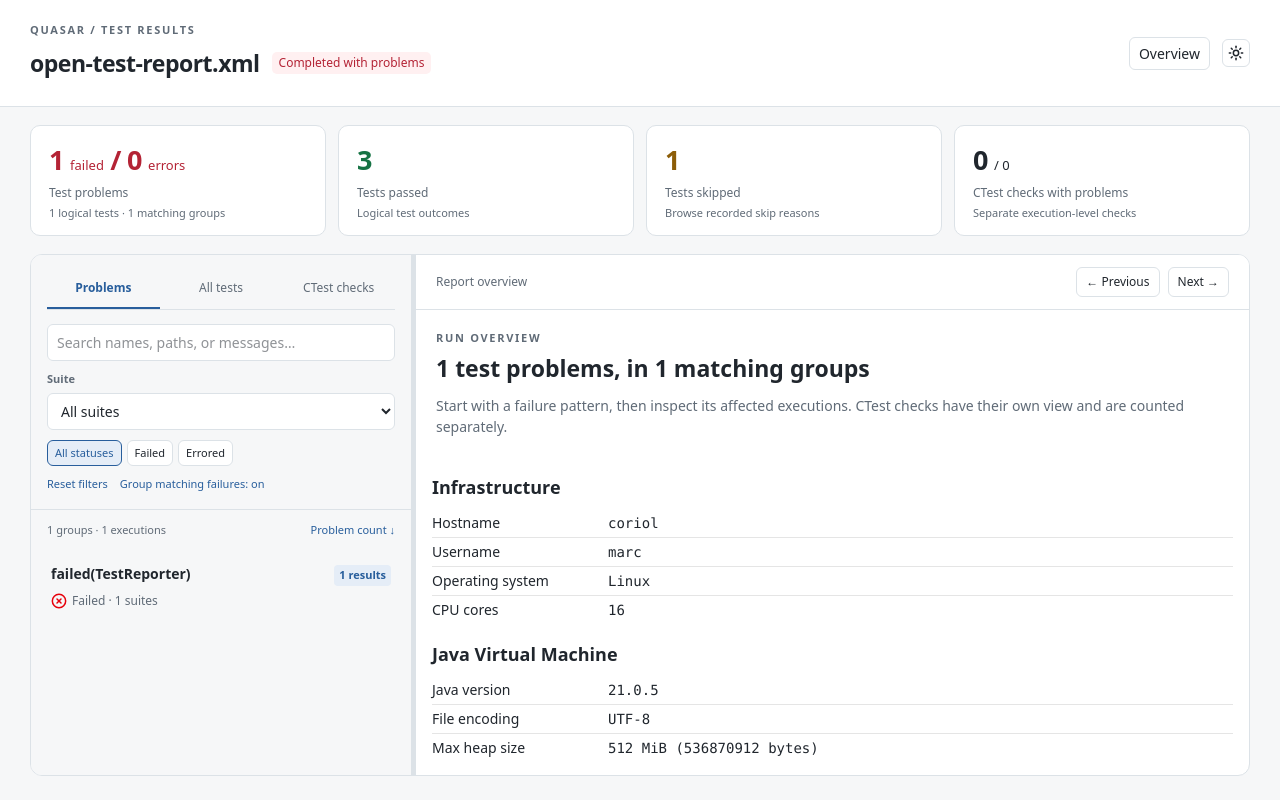
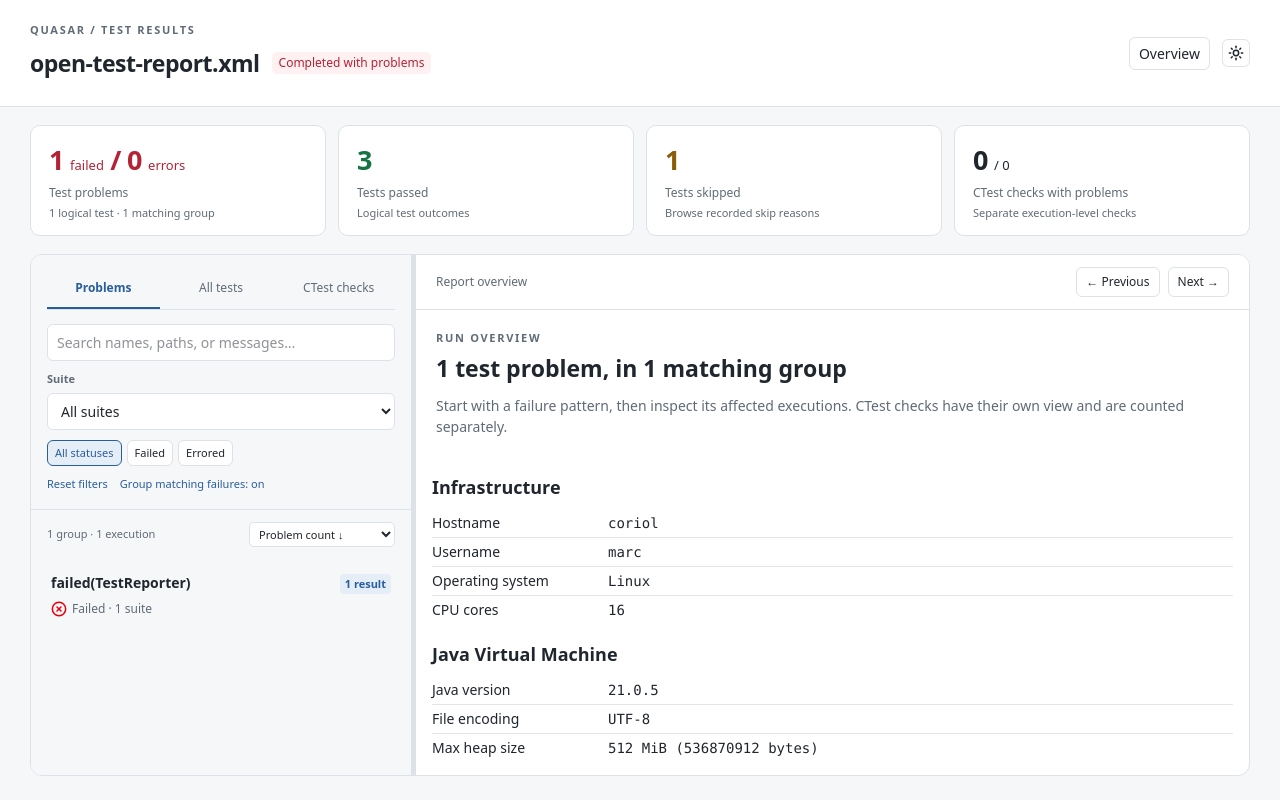
Before and after one commit to bureau14/qdb-test-report-buildkite-plugin, a Vue app in the folder ui/report-ui/: page / in a window 1280 px wide. Built offline with nearby package versions, Linux system fonts and the light colour scheme; what vue-easy-lightbox would draw is missing.

Commit message:
Refine report filtering and diagnostic navigation

```diff
--- a/ui/report-ui/src/components/ReportPresentation.vue
+++ b/ui/report-ui/src/components/ReportPresentation.vue
@@ -23,10 +23,11 @@ import {
   isProblem,
   relatedResults,
   reportIdentity,
-  safeReportUrl
+  safeReportUrl,
+  sortResultGroups
 } from "./common/report-presentation.ts";
 import type {
-  ReportResult, ResultFilter, ResultGroup, ResultScope} from
+  ReportResult, ResultFilter, ResultGroup, ResultScope, ResultSort} from
   "./common/report-presentation.ts";
 import Selection from "./common/Selection.ts";
 import TestExecution from "./common/TestExecution.ts";
@@ -55,7 +56,7 @@ performance.measure("report-initial-selection",
 const filter = reactive<ResultFilter>(
     {scope : "problems", search : "", suite : "", status : ""});
 const grouped = ref(true);
-const sortByName = ref(false);
+const sortMode = ref<ResultSort>("problems");
 const limit = ref(100);
 const showDetails = ref(false);
 const detailsPane = ref<HTMLElement>();
@@ -79,11 +80,8 @@ const filtered = computed(() => filterResults(results, filter));
 const groupedView =
     computed(() => filter.scope === "problems" && grouped.value);
 const rows = computed(
-    () => groupResults(filtered.value, groupedView.value)
-              .sort((a, b) => sortByName.value
-                                  ? a.name.localeCompare(b.name)
-                                  : b.results.length - a.results.length ||
-                                        a.name.localeCompare(b.name)));
+    () => sortResultGroups(groupResults(filtered.value, groupedView.value),
+                           sortMode.value));
 const suites = [
   ...new Set(results.filter((result) => !result.ctest)
                  .map((result) => result.source?.suite)
@@ -163,7 +161,7 @@ function selectResult(result: ReportResult) {
   openDetails();
 }
 function selectGroup(group: ResultGroup) {
-  if (!groupedView.value) {
+  if (!groupedView.value || group.results.length === 1) {
     selectResult(group.results[0]);
     return;
   }
@@ -207,7 +205,7 @@ function restoreHash() {
   if (params.has("group") && result) {
     const group = groups.find(
         (group) => group.results.some((item) => item.key === result.key));
-    if (group) {
+    if (group && group.results.length > 1) {
       selectedGroup.value = group;
       selection.value = undefined;
       openDetails();
@@ -238,6 +236,10 @@ function resize(event: PointerEvent) {
                   (workspace.value?.getBoundingClientRect().left || 0));
 }
 watch(filter, () => { limit.value = 100; });
+watch(groupedView, (active) => {
+  if (!active && sortMode.value === "problems")
+    sortMode.value = "status";
+});
 onMounted(() => {
   restoreHash();
   window.addEventListener("popstate", restoreHash);
@@ -267,10 +269,10 @@ onBeforeUnmount(() => {
       <div class="presentation-actions"><button type="button" class="report-button" @click="selectOverview">Overview</button><DarkModeSwitch /></div>
     </header>
     <section class="presentation-summary" aria-label="Logical test outcomes and separate CTest checks">
-      <button type="button" class="summary-card" @click="setScope('problems')"><strong class="failed-count">{{ formatCount(logicalCounts.FAILED || 0) }} <small>failed</small> / {{ formatCount(logicalCounts.ERRORED || 0) }} <small>errors</small></strong><span>Test problems</span><small>{{ formatCount(testProblemCount) }} logical tests · {{ groups.length }} matching groups</small></button>
+      <button type="button" class="summary-card" @click="setScope('problems')"><strong class="failed-count">{{ formatCount(logicalCounts.FAILED || 0) }} <small>failed</small> / {{ formatCount(logicalCounts.ERRORED || 0) }} <small>{{ logicalCounts.ERRORED === 1 ? 'error' : 'errors' }}</small></strong><span>Test problems</span><small>{{ formatCount(testProblemCount) }} logical {{ testProblemCount === 1 ? 'test' : 'tests' }} · {{ groups.length }} matching {{ groups.length === 1 ? 'group' : 'groups' }}</small></button>
       <button type="button" class="summary-card" @click="setScope('tests', 'SUCCESSFUL')"><strong class="passed-count">{{ formatCount(logicalCounts.SUCCESSFUL || 0) }}</strong><span>Tests passed</span><small>Logical test outcomes</small></button>
       <button type="button" class="summary-card" @click="setScope('tests', 'SKIPPED')"><strong class="skipped-count">{{ formatCount(logicalCounts.SKIPPED || 0) }}</strong><span>Tests skipped</span><small>Browse recorded skip reasons</small></button>
-      <button type="button" class="summary-card" @click="setScope('ctest')"><strong>{{ formatCount(ctestProblemCount) }} <small>/ {{ formatCount(ctestCount) }}</small></strong><span>CTest checks with problems</span><small>Separate execution-level checks</small></button>
+      <button type="button" class="summary-card" @click="setScope('ctest', 'PROBLEMS')"><strong>{{ formatCount(ctestProblemCount) }} <small>/ {{ formatCount(ctestCount) }}</small></strong><span>CTest checks with problems</span><small>Separate execution-level checks</small></button>
     </section>
     <div ref="workspace" class="presentation-workspace" :class="{'show-details': showDetails}" :style="{'--sidebar-width': sidebarWidth + 'px'}">
       <aside class="presentation-sidebar" aria-label="Results browser">
@@ -278,12 +280,12 @@ onBeforeUnmount(() => {
           <nav class="presentation-tabs" aria-label="Result views"><button v-for="scope in (['problems', 'tests', 'ctest'] as const)" :key="scope" type="button" :aria-pressed="filter.scope === scope" @click="setScope(scope)">{{ scope === 'problems' ? 'Problems' : scope === 'tests' ? 'All tests' : 'CTest checks' }}</button></nav>
           <label class="sr-only" for="result-search">Search names, paths, or failure messages</label><input id="result-search" v-model="filter.search" class="report-search" type="search" placeholder="Search names, paths, or messages…">
           <label class="presentation-field" for="result-suite">Suite</label><select id="result-suite" v-model="filter.suite" class="report-search" :disabled="filter.scope === 'ctest'"><option value="">All suites</option><option v-for="suite in suites" :key="suite">{{ suite }}</option></select>
-          <div class="presentation-filters" aria-label="Filter result statuses"><button type="button" class="report-button" :aria-pressed="!filter.status" @click="filter.status = ''">All statuses</button><button v-for="status in outcomes" :key="status" type="button" class="report-button" :aria-pressed="filter.status === status" @click="filter.status = status">{{ statusLabel(status) }}</button></div>
+          <div class="presentation-filters" aria-label="Filter result statuses"><button v-if="filter.scope === 'ctest'" type="button" class="report-button" :aria-pressed="filter.status === 'PROBLEMS'" @click="filter.status = 'PROBLEMS'">Failed / errors</button><button type="button" class="report-button" :aria-pressed="!filter.status" @click="filter.status = ''">All statuses</button><button v-for="status in outcomes" :key="status" type="button" class="report-button" :aria-pressed="filter.status === status" @click="filter.status = status">{{ statusLabel(status) }}</button></div>
           <div class="presentation-actions"><button type="button" class="report-text-button" @click="resetFilters">Reset filters</button><button v-if="filter.scope === 'problems'" type="button" class="report-text-button" :aria-pressed="grouped" @click="grouped = !grouped">Group matching failures: {{ grouped ? 'on' : 'off' }}</button></div>
         </div>
-        <div class="presentation-list-caption"><span role="status" aria-live="polite">{{ groupedView ? rows.length + ' groups · ' : '' }}{{ formatCount(filtered.length) }} {{ filter.scope === 'ctest' ? 'checks' : 'executions' }}</span><button type="button" class="report-text-button" @click="sortByName = !sortByName">{{ sortByName ? 'Name A–Z' : 'Problem count ↓' }}</button></div>
+        <div class="presentation-list-caption"><span role="status" aria-live="polite">{{ groupedView ? rows.length + (rows.length === 1 ? ' group · ' : ' groups · ') : '' }}{{ formatCount(filtered.length) }} {{ filter.scope === 'ctest' ? (filtered.length === 1 ? 'check' : 'checks') : (filtered.length === 1 ? 'execution' : 'executions') }}</span><label class="sr-only" for="result-sort">Sort results</label><select id="result-sort" v-model="sortMode" class="presentation-sort"><option v-if="groupedView" value="problems">Problem count ↓</option><option value="status">Status · problems first</option><option value="name">Name A–Z</option><option value="duration">Duration ↓</option></select></div>
         <div class="presentation-results">
-          <button v-for="row in rows.slice(0, limit)" :key="row.key" type="button" class="presentation-result" :aria-current="row.key === selectedKey" @click="selectGroup(row)"><span class="result-title">{{ row.name }}<span v-if="groupedView" class="result-count">{{ row.results.length }} results</span></span><span class="result-context"><TestResultStatusIcon :status="row.status" />{{ statusLabel(row.status) }} · {{ groupedView ? new Set(row.results.map((item) => item.source?.suite)).size + ' suites' : row.results[0].source?.suite }}</span><span v-if="row.reason" class="result-reason">{{ row.reason }}</span><span v-if="!groupedView && targets.length > 1" class="result-context">{{ row.results[0].source?.target }}</span></button>
+          <button v-for="row in rows.slice(0, limit)" :key="row.key" type="button" class="presentation-result" :aria-current="row.key === selectedKey" @click="selectGroup(row)"><span class="result-title">{{ row.name }}<span v-if="groupedView" class="result-count">{{ row.results.length }} {{ row.results.length === 1 ? 'result' : 'results' }}</span></span><span class="result-context"><TestResultStatusIcon :status="row.status" />{{ statusLabel(row.status) }} · {{ groupedView ? new Set(row.results.map((item) => item.source?.suite)).size + (new Set(row.results.map((item) => item.source?.suite)).size === 1 ? ' suite' : ' suites') : row.results[0].source?.suite }}</span><span v-if="row.reason" class="result-reason">{{ row.reason }}</span><span v-if="!groupedView && targets.length > 1" class="result-context">{{ row.results[0].source?.target }}</span></button>
           <p v-if="!rows.length" class="tree-empty-state">No results match these filters. Change the search or reset the filters.</p>
           <button v-if="rows.length > limit" type="button" class="report-button presentation-more" @click="limit += 100">Show next {{ Math.min(100, rows.length - limit) }} results</button>
         </div>
@@ -297,15 +299,18 @@ onBeforeUnmount(() => {
           <section class="presentation-section"><h3>Affected executions</h3><div class="report-table-wrapper"><table class="report-table"><thead><tr><th>Suite / execution path</th><th>Platform</th><th class="number-cell">Case time</th></tr></thead><tbody><tr v-for="result in selectedGroup.results" :key="result.key"><td><button type="button" class="report-text-button" @click="selectResult(result)">{{ result.source?.suite || result.name }}</button><p class="presentation-path">{{ result.path }}</p></td><td>{{ result.source?.target }}</td><td class="number-cell">{{ formatDuration(result.selection.item.durationMillis) }}</td></tr></tbody></table></div><p class="presentation-hint">Grouped by test name, status, and exact message. Matching messages do not establish a shared cause.</p></section>
         </template>
         <template v-else-if="selection">
-          <section v-if="related.length" class="presentation-related"><h3>{{ currentResult?.ctest ? 'Test problems in this execution' : 'Related CTest checks' }}</h3><p class="presentation-hint">Matched using execution artifact identity.</p><button v-for="result in related" :key="result.key" type="button" class="report-text-button" @click="selectResult(result)">{{ result.name }} · {{ statusLabel(result.status) }}</button></section>
           <ExecutionDetails v-if="selection.item instanceof TestExecution" v-model:selection="selection" :execution="selection.item" />
-          <TestNodeDetails v-else :key="selection.execution.id + ':' + selection.item.id" :selection="selection" :execution="selection.execution" :node="selection.item" @update:selection="selection = $event; writeSelection(); openDetails()" />
+          <TestNodeDetails v-else :key="selection.execution.id + ':' + selection.item.id" :selection="selection" :execution="selection.execution" :node="selection.item" @update:selection="selection = $event; writeSelection(); openDetails()">
+            <template #related>
+              <section v-if="related.length" class="presentation-related"><h3>{{ currentResult?.ctest ? 'Test problems in this execution' : 'Related CTest checks' }}</h3><p class="presentation-hint">Matched using execution artifact identity.</p><button v-for="result in related" :key="result.key" type="button" class="report-text-button" @click="selectResult(result)">{{ result.name }} · {{ statusLabel(result.status) }}</button></section>
+            </template>
+          </TestNodeDetails>
         </template>
         <template v-else>
-          <header class="details-heading"><p class="presentation-eyebrow">Run overview</p><h2>{{ formatCount(testProblemCount) }} test problems, in {{ groups.length }} matching groups</h2><p class="presentation-intro">Start with a failure pattern, then inspect its affected executions. CTest checks have their own view and are counted separately.</p></header>
+          <header class="details-heading"><p class="presentation-eyebrow">Run overview</p><h2>{{ formatCount(testProblemCount) }} test {{ testProblemCount === 1 ? 'problem' : 'problems' }}, in {{ groups.length }} matching {{ groups.length === 1 ? 'group' : 'groups' }}</h2><p class="presentation-intro">Start with a failure pattern, then inspect its affected executions. CTest checks have their own view and are counted separately.</p></header>
           <DetailsSections v-for="execution in executions" :key="execution.id" :sections="execution.sections.filter((section) => !['Tags', 'Report summary'].includes(section.title))" />
           <section v-if="groups.length" class="presentation-section"><h3>Matching failure groups</h3><div class="report-table-wrapper"><table class="report-table"><thead><tr><th>Test / failure pattern</th><th>Status</th><th class="number-cell">Executions</th></tr></thead><tbody><tr v-for="group in groups" :key="group.key"><td><button type="button" class="report-text-button" @click="grouped = true; filter.scope = 'problems'; selectGroup(group)">{{ group.name }}</button><p class="presentation-hint">{{ group.reason }}</p></td><td>{{ statusLabel(group.status) }}</td><td class="number-cell">{{ group.results.length }}</td></tr></tbody></table></div><p class="presentation-hint">Headline outcomes count logical tests; groups and navigation retain individual platform executions.</p></section>
-          <section class="presentation-section"><h3>Execution scope</h3><div class="presentation-scope"><div v-for="execution in executions" :key="execution.id"><strong>{{ formatCount(execution.summary?.logicalTests || 0) }}</strong><span>logical tests · {{ execution.summary?.suites || 0 }} suites</span><p>{{ formatCount(execution.summary?.platformExecutions || 0) }} platform executions</p></div><div><strong>{{ formatDuration(sumTime) }}</strong><span>summed case time</span><p class="presentation-hint">Adds case durations; this is not elapsed build time.</p></div></div></section>
+          <section class="presentation-section"><h3>Execution scope</h3><div class="presentation-scope"><div v-for="execution in executions" :key="execution.id"><strong>{{ formatCount(execution.summary?.logicalTests || 0) }}</strong><span>logical {{ execution.summary?.logicalTests === 1 ? 'test' : 'tests' }} · {{ execution.summary?.suites || 0 }} {{ execution.summary?.suites === 1 ? 'suite' : 'suites' }}</span><p>{{ formatCount(execution.summary?.platformExecutions || 0) }} platform {{ execution.summary?.platformExecutions === 1 ? 'execution' : 'executions' }}</p></div><div><strong>{{ formatDuration(sumTime) }}</strong><span>summed case time</span><p class="presentation-hint">Adds case durations; this is not elapsed build time.</p></div></div></section>
           <template v-for="execution in executions" :key="execution.id"><details v-if="execution.artifacts.length" class="metadata-section"><summary>Build artifacts · {{ execution.artifacts.length }} files</summary><ExecutionArtifacts :artifacts="execution.artifacts" title="Build artifacts" /></details><details class="metadata-section"><summary>Source and provenance · {{ execution.name }}</summary><DetailsSections :sections="execution.sections" /></details></template>
         </template>
       </div>
--- a/ui/report-ui/src/components/common/report-presentation.ts
+++ b/ui/report-ui/src/components/common/report-presentation.ts
@@ -22,6 +22,7 @@ export interface ResultGroup {
 }
 
 export type ResultScope = "problems"|"tests"|"ctest";
+export type ResultSort = "problems"|"status"|"name"|"duration";
 
 export interface ResultFilter {
   scope: ResultScope;
@@ -69,7 +70,9 @@ export function filterResults(results: ReportResult[],
   return results.filter(
       (result) => (filter.scope === "ctest" ? result.ctest : !result.ctest) &&
                   (filter.scope !== "problems" || isProblem(result.status)) &&
-                  (!filter.status || result.status === filter.status) &&
+                  (!filter.status || (filter.status === "PROBLEMS"
+                                          ? isProblem(result.status)
+                                          : result.status === filter.status)) &&
                   (!filter.suite || result.source?.suite === filter.suite) &&
                   (!search || result.search.includes(search)));
 }
@@ -95,6 +98,26 @@ export function groupResults(results: ReportResult[],
     group.results.push(result);
   }
   return [...groups.values() ];
+}
+
+export function sortResultGroups(groups: ResultGroup[],
+                                 mode: ResultSort): ResultGroup[] {
+  const priority: Record<string, number> =
+      {ERRORED : 0, FAILED : 1, ABORTED : 2, SKIPPED : 3, SUCCESSFUL : 4};
+  const duration = (group: ResultGroup) =>
+      group.results.reduce((sum, result) => {
+        const millis = result.selection.item.durationMillis;
+        return sum + (Number.isFinite(millis) ? millis : 0);
+      }, 0);
+  return [...groups ].sort((a, b) => {
+    const difference = mode === "problems" ? b.results.length - a.results.length
+                       : mode === "status" ? (priority[a.status] ?? 5) -
+                                                 (priority[b.status] ?? 5)
+                       : mode === "duration" ? duration(b) - duration(a)
+                                             : 0;
+    return difference || a.name.localeCompare(b.name) ||
+           a.key.localeCompare(b.key);
+  });
 }
 
 export function countOutcomes(executions: TestExecution[],
--- a/ui/report-ui/src/components/details/TestNodeDetails.vue
+++ b/ui/report-ui/src/components/details/TestNodeDetails.vue
@@ -131,6 +131,7 @@ const sections = computed(() => {
   <FailureReason :reason="reason" :status="status" />
   <BranchOverview v-if="hasChildren" v-model:selection="selection" :execution="execution" :node="node" />
   <DetailsSections v-if="diagnostics.length" :sections="diagnostics" />
+  <slot name="related" />
   <ExecutionArtifacts :artifacts="artifacts" :sources="artifactSources" />
   <details class="metadata-section"><summary>Source and provenance</summary><DetailsSections :sections="sections" /></details>
 </template>
--- a/ui/report-ui/src/style.css
+++ b/ui/report-ui/src/style.css
@@ -230,3 +230,7 @@
   .presentation-sidebar, .presentation-divider, .presentation-detail-nav, .presentation-app .report-topbar > .presentation-actions { display: none; }
   .presentation-details { display: block; overflow: visible; }
 }
+
+.presentation-sort { min-width: 0; max-width: 185px; padding: 3px 5px; border: 1px solid var(--report-line); border-radius: 5px; background: var(--report-paper); color: var(--report-ink); font-size: 11px; cursor: pointer; }
+
+.presentation-list-caption { align-items: center; flex-wrap: wrap; }
```
Also changed, not shown: 2 other files (tests, documents, lock files or other folders).
